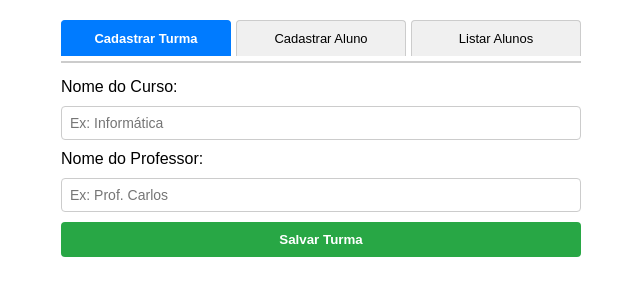
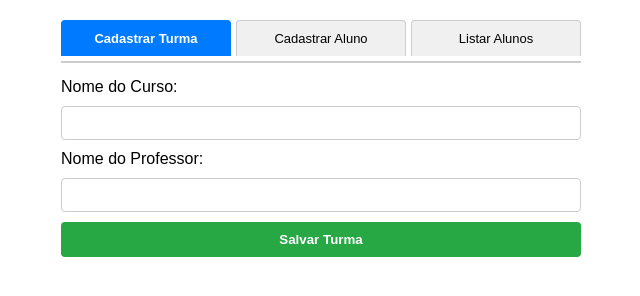
Before and after one commit to bernardoborges079-lgtm/stackblitz-starters-ahvsf53g, a website: page index.html in a window 1280 px wide. Shown: the whole page, without its empty margins (319-959 px from the left). Drawn offline with Linux system fonts and the light colour scheme.

Commit message:
Aluno salve1.1

```diff
--- a/index.html
+++ b/index.html
@@ -22,10 +22,10 @@
     <!-- Aba 1: Cadastrar Turma -->
     <div id="tab-cadastrar-turma" class="tab-content active">
       <label for="nomeCurso">Nome do Curso:</label>
-      <input id="nomeCurso" type="text" placeholder="Ex: Informática" />
+      <input id="nomeCurso" type="text">
 
       <label for="professor">Nome do Professor:</label>
-      <input id="professor" type="text" placeholder="Ex: Prof. Carlos" />
+      <input id="professor" type="text">
 
       <button onclick="btnSalvarTurma()" class="btn-salvar">Salvar Turma</button>
     </div>
@@ -38,7 +38,7 @@
       </select>
 
       <label for="nome">Nome do Aluno:</label>
-      <input id="nome" type="text" oninput="Interface.validarPreenchimento()" placeholder="Digite o nome do aluno" />
+      <input id="nome" type="text" oninput="Interface.validarPreenchimento()">
 
       <label for="disciplina">Selecione a Disciplina:</label>
       <select id="disciplina" onchange="Interface.carregarNotasDisciplina()">
```
